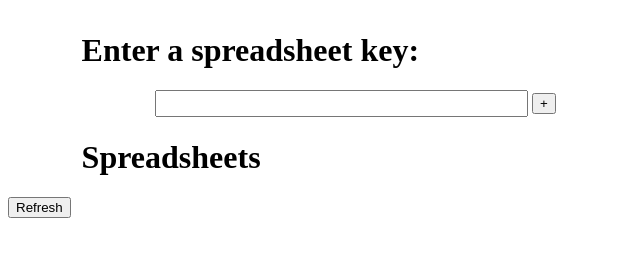
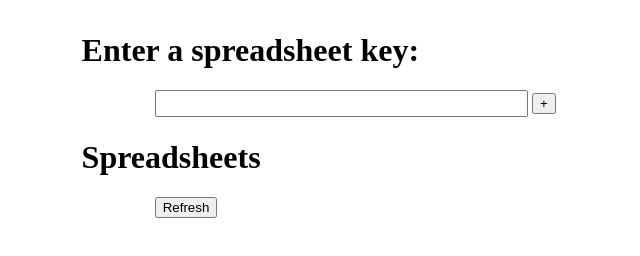
Before and after one commit to kellyaj/doctest, a website: page index.html in a window 1280 px wide. Shown: the whole page, without its empty margins (0-640 px from the left). Drawn offline with Linux system fonts and the light colour scheme; no server answers.

Commit message:
moves remove button

```diff
--- a/styles/main.css
+++ b/styles/main.css
@@ -31,4 +31,5 @@ h1 {
 }
 
 .refresh {
+  margin-left: 11em;
 }
```
